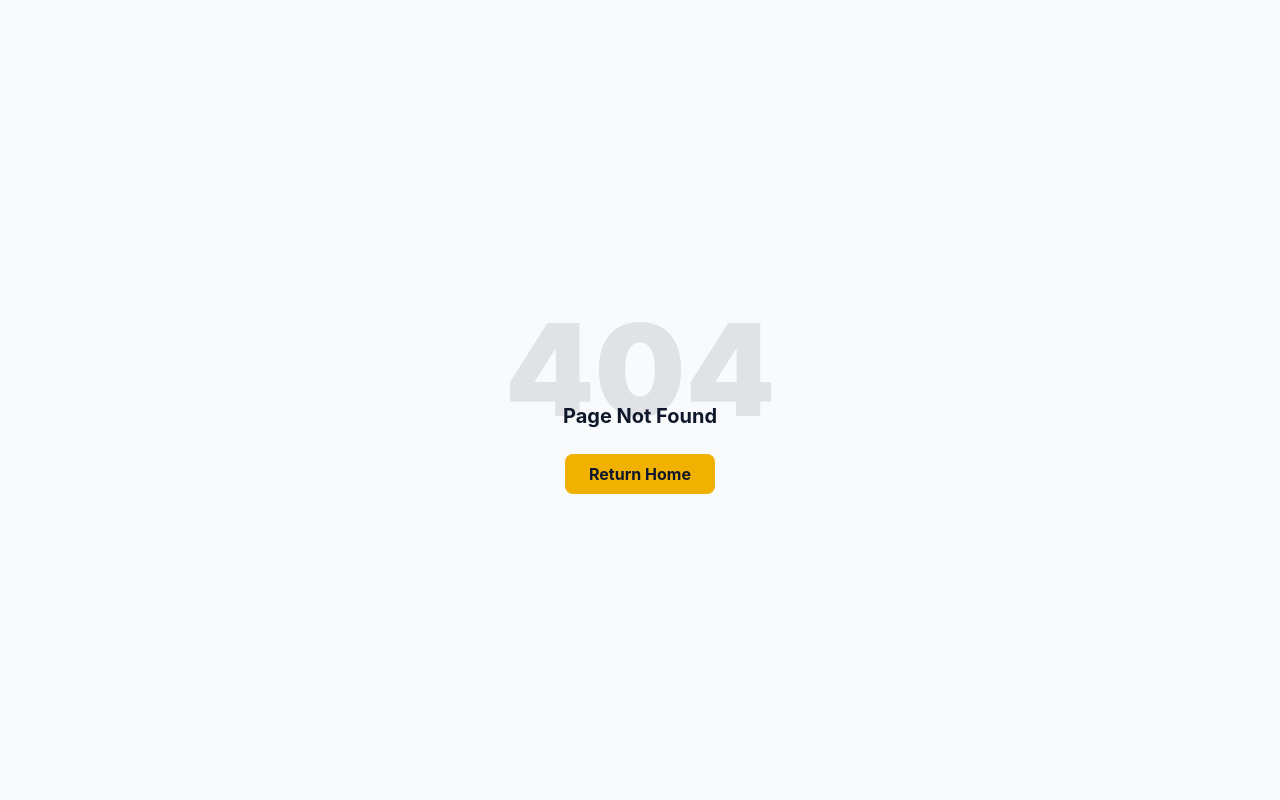
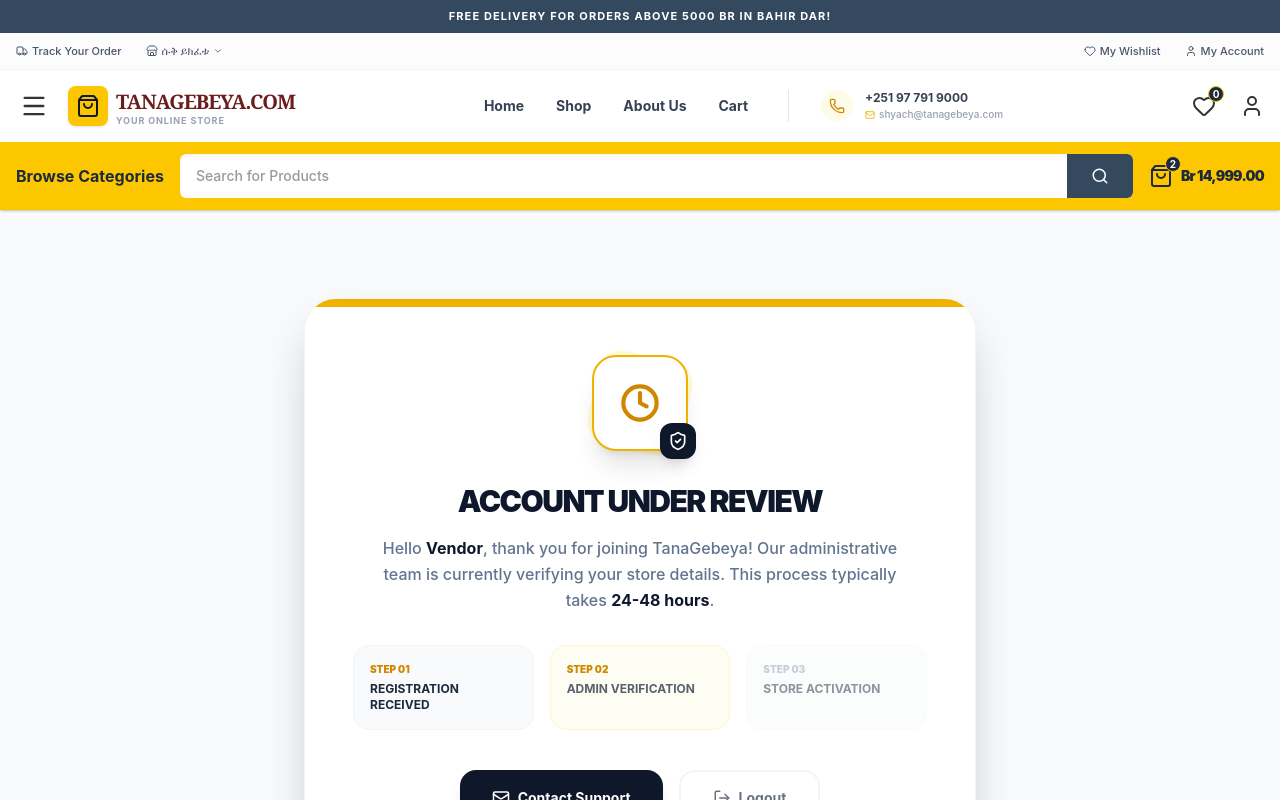
Before and after one commit to niemaDev/TanaGebeya, a React app: page /pending-approval in a window 1280 px wide. Before the commit this address had no page. Built offline with nearby package versions, Linux system fonts and the light colour scheme; the HTML template or start-up script is replaced by a standard one.

Commit message:
edit login page add forgot password and link signup form, create PendingApproval page for vendor

```diff
--- a/src/App.jsx
+++ b/src/App.jsx
@@ -16,7 +16,7 @@ import SignUp from './features/auth/SignUp';
 import Dashboard from './pages/admin/Dashboard';
 import Inventory from './pages/admin/Inventory';
 import Wishlist from './pages/Wishlist';
-
+import PendingApproval from './pages/PendingApproval';
 // Security
 import ProtectedRoute from './components/ProtectedRoute';
 
@@ -33,7 +33,7 @@ function App() {
           <Route path="login" element={<Login />} />
           <Route path="signup" element={<SignUp />} />
           <Route path="wishlist" element={<Wishlist />} />
-
+          <Route path="/pending-approval" element={<PendingApproval />} />
           <Route
             path="cart"
             element={
--- a/src/features/auth/SignIn.jsx
+++ b/src/features/auth/SignIn.jsx
@@ -27,9 +27,8 @@ export default function Login() {
         localStorage.setItem('token', response.data.token);
         localStorage.setItem('user', JSON.stringify(response.data.user));
 
-        const role = response.data.user.role; // Expecting 'admin', 'vendor', or 'customer'
+        const role = response.data.user.role;
 
-        // MATCHING THE ROUTES IN APP.JSX
         if (role === 'admin') {
           navigate('/admin/dashboard');
         } else if (role === 'vendor') {
@@ -61,6 +60,7 @@ export default function Login() {
             </div>
           )}
 
+          {/* Email Field */}
           <div className="space-y-1">
             <label className="text-[10px] font-bold uppercase text-gray-400 ml-1">Email Address</label>
             <div className="flex items-center border-2 border-gray-100 bg-gray-50 rounded-2xl focus-within:border-yellow-500 focus-within:bg-white transition-all">
@@ -75,6 +75,7 @@ export default function Login() {
             </div>
           </div>
 
+          {/* Password Field */}
           <div className="space-y-1">
             <label className="text-[10px] font-bold uppercase text-gray-400 ml-1">Password</label>
             <div className="relative flex items-center border-2 border-gray-100 bg-gray-50 rounded-2xl focus-within:border-yellow-500 focus-within:bg-white transition-all">
@@ -94,15 +95,35 @@ export default function Login() {
                 {showPassword ? <EyeOff size={18} /> : <Eye size={18} />}
               </button>
             </div>
+
+            {/* FORGOT PASSWORD - Positioned Under Password Bar */}
+            <div className="flex justify-end mt-1 px-1">
+              <Link
+                to="/forgot-password"
+                className="text-[10px] font-bold text-yellow-600 hover:text-yellow-700 uppercase tracking-wider transition-colors"
+              >
+                Forgot Password?
+              </Link>
+            </div>
           </div>
 
-          <div className="flex gap-4 pt-4">
-            <button type="button" onClick={handleClear} className="flex-1 py-4 rounded-2xl text-sm font-bold text-gray-500 bg-gray-50 hover:bg-gray-100 flex items-center justify-center gap-2">
+          <div className="flex gap-4 pt-2">
+            <button type="button" onClick={handleClear} className="flex-1 py-4 rounded-2xl text-sm font-bold text-gray-500 bg-gray-50 hover:bg-gray-100 flex items-center justify-center gap-2 transition-all">
               <Eraser size={18} /> CLEAR
             </button>
-            <button type="submit" disabled={isSubmitting} className="flex-[2] py-4 rounded-2xl text-sm font-black text-slate-900 bg-yellow-500 hover:bg-yellow-400 shadow-lg flex items-center justify-center gap-2 uppercase tracking-wider">
+            <button type="submit" disabled={isSubmitting} className="flex-[2] py-4 rounded-2xl text-sm font-black text-slate-900 bg-yellow-500 hover:bg-yellow-400 shadow-lg flex items-center justify-center gap-2 uppercase tracking-wider transition-all disabled:opacity-50">
               {isSubmitting ? <div className="w-5 h-5 border-2 border-slate-900 border-t-transparent rounded-full animate-spin" /> : <><LogIn size={18} /> LOGIN</>}
             </button>
+          </div>
+
+          {/* Signup Link */}
+          <div className="pt-6 border-t border-gray-100 text-center">
+            <p className="text-gray-400 text-xs font-medium">
+              Don't have an account?{' '}
+              <Link to="/signup" className="text-yellow-600 font-black uppercase tracking-widest hover:text-yellow-700 transition-colors ml-1">
+                Sign Up
+              </Link>
+            </p>
           </div>
         </form>
       </div>
--- a/src/layouts/AdminLayout.jsx
+++ b/src/layouts/AdminLayout.jsx
@@ -22,7 +22,8 @@ const AdminLayout = () => {
         <header className="h-16 bg-white border-b border-gray-200 flex items-center justify-between px-8 z-10 shadow-sm">
           <div>
             <h1 className="text-xl font-black text-slate-900 tracking-tight uppercase">
-              {user.role === 'admin' ? 'Admin Portal' : 'Vendor Portal'}
+             {user.role === 'admin' ? 'Admin Portal' : 'Vendor Portal'}
+
             </h1>
             <p className="text-[10px] font-bold text-yellow-600 tracking-widest -mt-1">
               TANAGEBEYA BAHIR DAR
--- /dev/null
+++ b/src/pages/PendingApproval.jsx
@@ -0,0 +1,85 @@
+import React from 'react';
+import { useNavigate } from 'react-router-dom';
+import { Clock, ShieldCheck, Mail, LogOut } from 'lucide-react';
+
+export default function PendingApproval() {
+  const navigate = useNavigate();
+  const user = JSON.parse(localStorage.getItem('user'));
+
+  const handleLogout = () => {
+    localStorage.removeItem('token');
+    localStorage.removeItem('user');
+    navigate('/login');
+  };
+
+  return (
+    <div className="min-h-screen bg-[#F8FAFC] flex items-center justify-center p-4">
+      <div className="max-w-2xl w-full bg-white rounded-[2rem] shadow-2xl border border-gray-100 overflow-hidden">
+
+        {/* Top Accent Bar */}
+        <div className="h-2 bg-yellow-500 w-full" />
+
+        <div className="p-8 md:p-12 text-center">
+          {/* Animated Icon Container */}
+          <div className="relative w-24 h-24 mx-auto mb-8">
+            <div className="absolute inset-0 bg-yellow-100 rounded-3xl rotate-12 animate-pulse" />
+            <div className="relative bg-white border-2 border-yellow-500 w-full h-full rounded-3xl flex items-center justify-center text-yellow-600 shadow-xl">
+              <Clock size={40} strokeWidth={2.5} />
+            </div>
+            <div className="absolute -bottom-2 -right-2 bg-slate-900 text-white p-2 rounded-xl shadow-lg">
+              <ShieldCheck size={20} />
+            </div>
+          </div>
+
+          <h1 className="text-3xl font-black text-slate-900 uppercase tracking-tighter mb-4">
+            Account Under Review
+          </h1>
+
+          <p className="text-slate-500 font-medium leading-relaxed mb-8 px-4">
+            Hello <span className="text-slate-900 font-bold">{user?.name || 'Vendor'}</span>,
+            thank you for joining TanaGebeya! Our administrative team is currently verifying
+            your store details. This process typically takes <span className="text-slate-900 font-bold">24-48 hours</span>.
+          </p>
+
+          {/* Status Steps */}
+          <div className="grid grid-cols-1 md:grid-cols-3 gap-4 mb-10 text-left">
+            <div className="bg-gray-50 p-4 rounded-2xl border border-gray-100">
+              <div className="text-[10px] font-black text-yellow-600 uppercase mb-1">Step 01</div>
+              <p className="text-xs font-bold text-slate-800 uppercase">Registration Received</p>
+            </div>
+            <div className="bg-yellow-50/50 p-4 rounded-2xl border border-yellow-100">
+              <div className="text-[10px] font-black text-yellow-600 uppercase mb-1">Step 02</div>
+              <p className="text-xs font-bold text-slate-800 uppercase animate-pulse">Admin Verification</p>
+            </div>
+            <div className="bg-gray-50 p-4 rounded-2xl border border-gray-100 opacity-50">
+              <div className="text-[10px] font-black text-slate-400 uppercase mb-1">Step 03</div>
+              <p className="text-xs font-bold text-slate-800 uppercase">Store Activation</p>
+            </div>
+          </div>
+
+          <div className="flex flex-col sm:flex-row gap-4 justify-center">
+            <button
+              onClick={() => window.location.href = 'mailto:support@tanagebeya.com'}
+              className="flex items-center justify-center gap-2 px-8 py-4 bg-slate-900 text-white rounded-2xl font-bold text-sm hover:bg-slate-800 transition-all shadow-lg"
+            >
+              <Mail size={18} /> Contact Support
+            </button>
+
+            <button
+              onClick={handleLogout}
+              className="flex items-center justify-center gap-2 px-8 py-4 bg-white border-2 border-gray-100 text-gray-500 rounded-2xl font-bold text-sm hover:border-red-100 hover:text-red-500 transition-all"
+            >
+              <LogOut size={18} /> Logout
+            </button>
+          </div>
+        </div>
+
+        <div className="bg-slate-50 py-4 border-t border-gray-100 text-center">
+          <p className="text-[10px] font-bold text-slate-400 uppercase tracking-[0.2em]">
+            TanaGebeya Management • Bahir Dar, Ethiopia
+          </p>
+        </div>
+      </div>
+    </div>
+  );
+}
```
